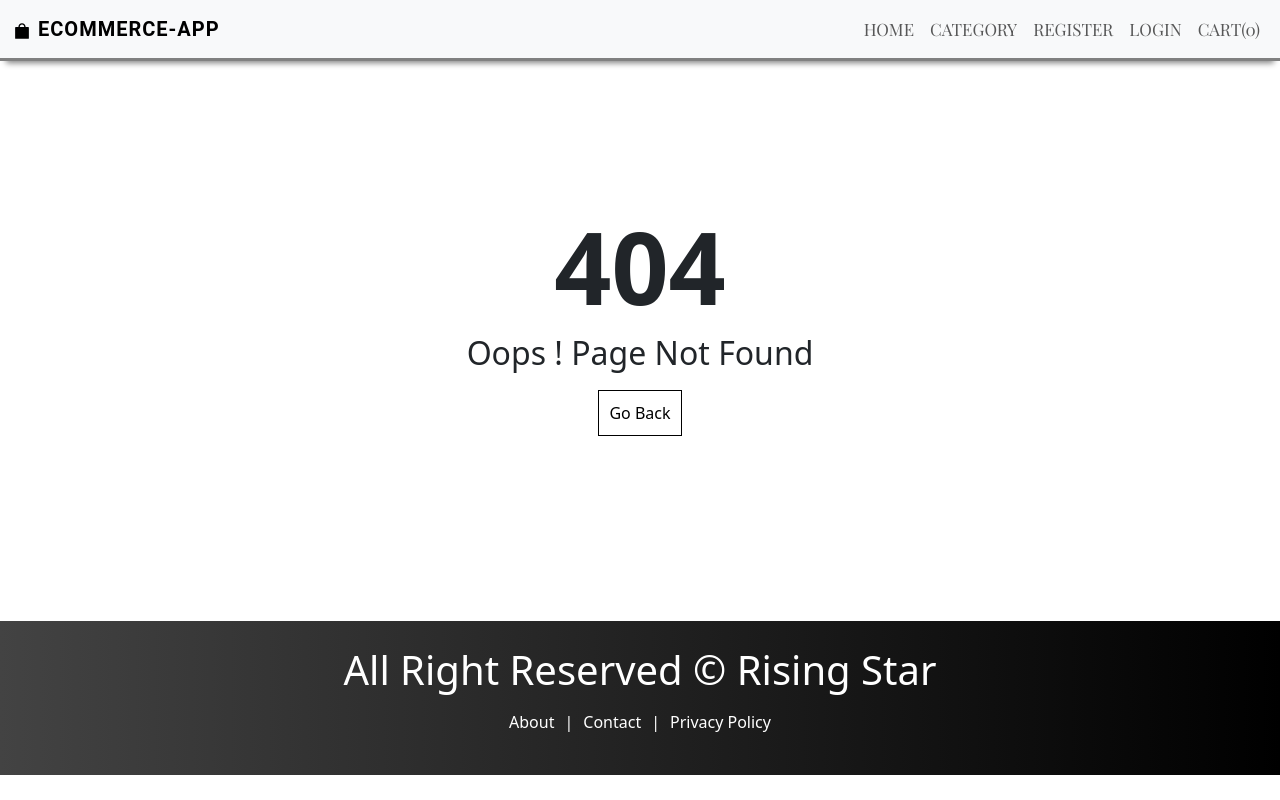
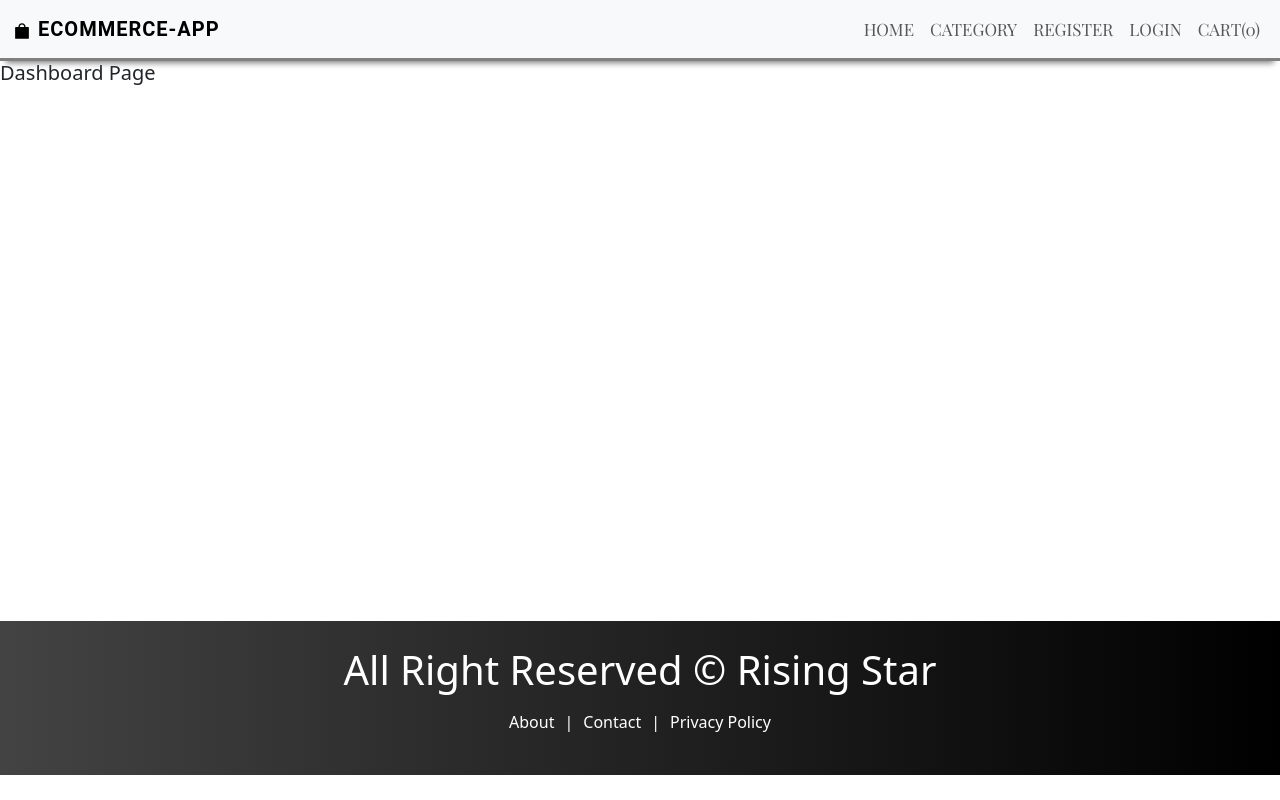
Before and after one commit to mdsalauddinahmed/Ecommerce-app, a React (Vite) app in the folder Ecommerce-client/: page /dashboard in a window 1280 px wide. Before the commit this address had no page. Built offline with nearby package versions, Linux system fonts and the light colour scheme.

Commit message:
private routes setup

```diff
--- a/Ecommerce-client/src/App.jsx
+++ b/Ecommerce-client/src/App.jsx
@@ -10,6 +10,7 @@ import Category from "./Pages/Categories/Category"
 import Cart from "./Pages/AddToCart/Cart"
 import { ToastContainer} from 'react-toastify';
 import 'react-toastify/dist/ReactToastify.css';
+import Dashboard from "./Pages/user/Dashboard"
 
 
 
@@ -21,6 +22,7 @@ function App() {
         <Routes>
           <Route path="/" element={<HomePages></HomePages>}></Route>
           <Route path="/about" element={<About></About>}></Route>
+          <Route path="/dashboard" element={<Dashboard></Dashboard>}></Route>
           <Route path="/login" element={<Login></Login>}></Route>
           <Route path="/category" element={<Category></Category>}></Route>
           <Route path="/cart" element={<Cart></Cart>}></Route>
--- a/Ecommerce-client/src/Context/Auth.jsx
+++ b/Ecommerce-client/src/Context/Auth.jsx
@@ -18,7 +18,8 @@ const AuthProvider = ({children})=>{
                 token:parseData.token,
             })
         }
-    },[auth]);
+        // eslint disable next line
+    },[]);
     return (
         <AuthContext.Provider value={[ auth,setAuth]}>
             {children}
--- /dev/null
+++ b/Ecommerce-client/src/Pages/user/Dashboard.jsx
@@ -0,0 +1,13 @@
+import React from 'react';
+import Layout from '../../Componenets/Layouts/Layout';
+
+const Dashboard = () => {
+    return (
+        <Layout title={"user-dashboard"}>
+            <h5>Dashboard Page</h5>
+
+        </Layout>
+    );
+}
+
+export default Dashboard;
```
Also changed, not shown: Ecommerce-client/src/Componenets/Routes/Private.jsx (added).
